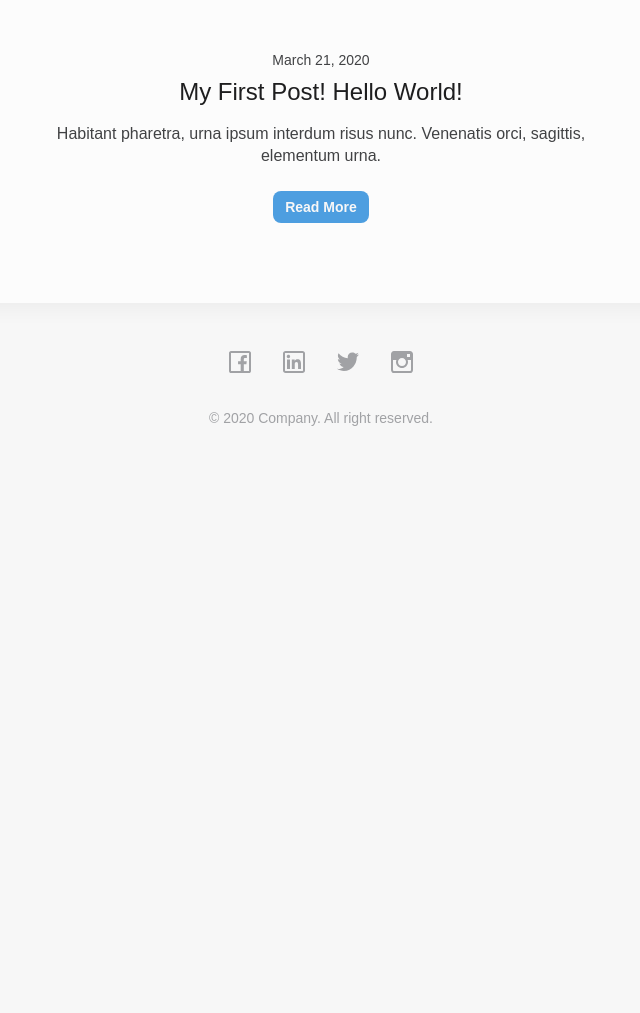
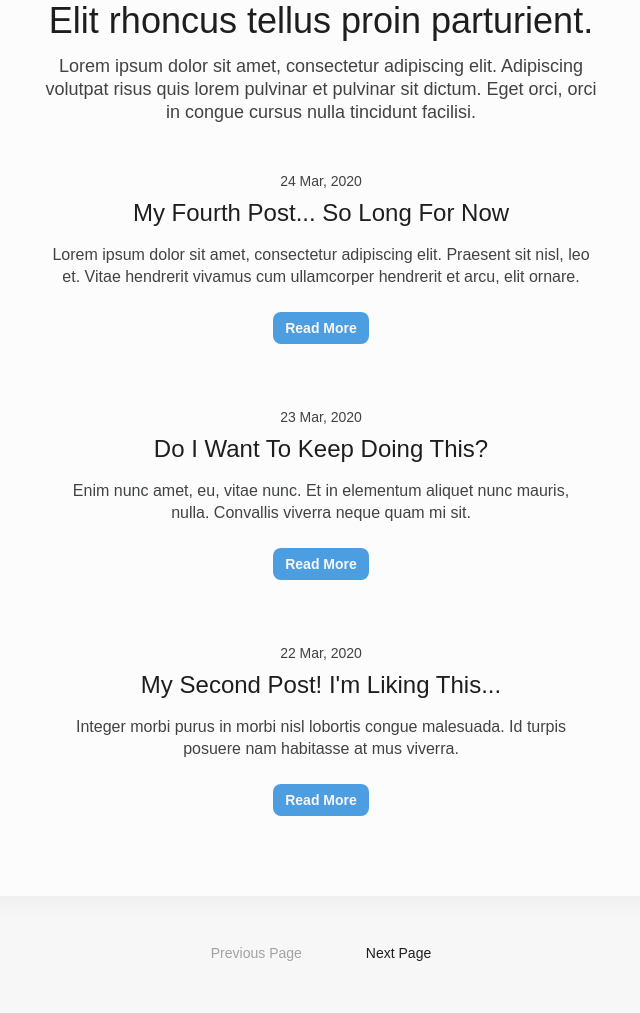
Before and after one commit to angelo24782/gatsby-demo-mdx-blog, a Gatsby site: page / in a window 1280 px wide. Shown: the part 506-1519 px from the top of the page, without its empty margins (319-959 px from the left). Before the commit the page ends 989 px from the top, so only its background shows below. Built offline with nearby package versions, Linux system fonts and the light colour scheme; Gatsby itself is replaced by a stand-in of ours; a web font is replaced by a local one.

Commit message:
Added Template AllPosts

```diff
--- a/gatsby-node.js
+++ b/gatsby-node.js
@@ -1,5 +1,5 @@
-/* exports.createPages = async function ({ actions, graphql }) {
-  const { data } = await graphql`
+exports.createPages = async function ({ actions, graphql }) {
+  const { data } = await graphql(`
     query {
       allMdx(sort: { fields: frontmatter___date, order: DESC }) {
         edges {
@@ -12,15 +12,15 @@
         }
       }
     }
-  `
+  `)
 
   // Created paginated pages for posts
 
   const postPerPage = 3
   const numPages = Math.ceil(data.allMdx.edges.length / postPerPage)
 
-  Array.from({length:numPages}).forEach((_, i) => {
-      actions.createPages({
+  Array.from({ length: numPages }).forEach((_, i) => {
+    actions.createPage({
       path: i === 0 ? `/` : `/${i + 1}`,
       component: require.resolve("./src/templates/allPosts.js"),
       context: {
@@ -28,14 +28,13 @@
         skip: i * postPerPage,
         numPages,
         currentPage: i + 1,
-          }
+      },
     })
   })
 
-
   // Create single blog posts
 
-data.allMdx.edges.forEach(edge => {
+  /* data.allMdx.edges.forEach(edge => {
     const slug = edge.node.frontmatter.slug
     const id = edge.node.id
     actions.createPages({
@@ -43,7 +42,5 @@ data.allMdx.edges.forEach(edge => {
         component: require.resolve(`./src/templates/singlePost.js`),
         context: {id},
     })
-})
-
+}) */
 }
- */
--- a/src/pages/index.js
+++ /dev/null
@@ -1,20 +0,0 @@
-import React from "react"
-import { Container, FeatureImage, Content, ContentCard } from "../components"
-
-const IndexPage = () => {
-  return (
-    <Container>
-      <FeatureImage />
-      <Content>
-        <ContentCard
-          date="March 21, 2020"
-          title="My First Post! Hello World!"
-          excerpt="Habitant pharetra, urna ipsum interdum risus nunc. Venenatis orci, sagittis, elementum urna."
-          slug="/test"
-        />
-      </Content>
-    </Container>
-  )
-}
-
-export default IndexPage
--- a/src/posts/my-first-post/index.mdx
+++ b/src/posts/my-first-post/index.mdx
@@ -1,7 +1,7 @@
 ---
 title: My First Post! Hello World!
 slug: my-first-post
-date: 21-03-2020
+date: 2020-03-21
 featureImage: nature.png
 excerpt: Habitant pharetra, urna ipsum interdum risus nunc. Venenatis orci, sagittis, elementum urna.
 ---
--- a/src/posts/my-fourt-post/index.mdx
+++ b/src/posts/my-fourt-post/index.mdx
@@ -1,7 +1,7 @@
 ---
 title: My Fourth Post... So Long For Now
 slug: my-fourth-post
-date: 24-03-2020
+date: 2020-03-24
 featureImage: island.png
 excerpt: Lorem ipsum dolor sit amet, consectetur adipiscing elit. Praesent sit nisl, leo et. Vitae hendrerit vivamus cum ullamcorper hendrerit et arcu, elit ornare.
 ---
--- a/src/posts/my-second-post/index.mdx
+++ b/src/posts/my-second-post/index.mdx
@@ -1,7 +1,7 @@
 ---
 title: My Second Post! I'm Liking This...
 slug: my-second-post
-date: 22-03-2020
+date: 2020-03-22
 featureImage: montains.png
 excerpt: Integer morbi purus in morbi nisl lobortis congue malesuada. Id turpis posuere nam habitasse at mus viverra.
 ---
--- a/src/posts/my-third-post/index.mdx
+++ b/src/posts/my-third-post/index.mdx
@@ -1,7 +1,7 @@
 ---
 title: Do I Want To Keep Doing This?
 slug: my-third-post
-date: 23-03-2020
+date: 2020-03-23
 featureImage: river.png
 excerpt: Enim nunc amet, eu, vitae nunc. Et in elementum aliquet nunc mauris, nulla. Convallis viverra neque quam mi sit.
 ---
--- /dev/null
+++ b/src/templates/allPosts.js
@@ -0,0 +1,73 @@
+import React from "react"
+import { graphql } from "gatsby"
+import {
+  Container,
+  Content,
+  ContentCard,
+  FeatureImage,
+  Pagination,
+} from "../components"
+import { H1, P } from "../elements"
+
+const allPosts = ({ pageContext, data }) => {
+  const { currentPage, numPages } = pageContext
+  const isFirst = currentPage === 1
+  const isLast = currentPage === numPages
+  const prevPage = currentPage - 1 === 1 ? "/" : `/${currentPage - 1}`
+  const nextPage = `/${currentPage + 1}`
+  const posts = data.allMdx.edges
+
+  return (
+    <Container>
+      <FeatureImage />
+      <Content>
+        <H1 textAlign="center" margin="0 0 1rem 0">
+          Elit rhoncus tellus proin parturient.
+        </H1>
+        <P textAlign="center" color="dark2">
+          Lorem ipsum dolor sit amet, consectetur adipiscing elit. Adipiscing
+          volutpat risus quis lorem pulvinar et pulvinar sit dictum. Eget orci,
+          orci in congue cursus nulla tincidunt facilisi.
+        </P>
+        {posts.map(post => (
+          <ContentCard
+            key={post.node.frontmatter.slug}
+            date={post.node.frontmatter.date}
+            title={post.node.frontmatter.title}
+            excerpt={post.node.frontmatter.excerpt}
+            slug={post.node.frontmatter.slug}
+          />
+        ))}
+      </Content>
+      <Pagination
+        isFirst={isFirst}
+        isLast={isLast}
+        prevPage={prevPage}
+        nextPage={nextPage}
+      />
+    </Container>
+  )
+}
+
+export default allPosts
+
+export const pageQuery = graphql`
+  query AllPostsQuery($skip: Int!, $limit: Int!) {
+    allMdx(
+      sort: { fields: frontmatter___date, order: DESC }
+      skip: $skip
+      limit: $limit
+    ) {
+      edges {
+        node {
+          frontmatter {
+            slug
+            title
+            date(formatString: "DD MMM, YYYY")
+            excerpt
+          }
+        }
+      }
+    }
+  }
+`
```
Lines whose indentation alone changed are shown as unchanged.
